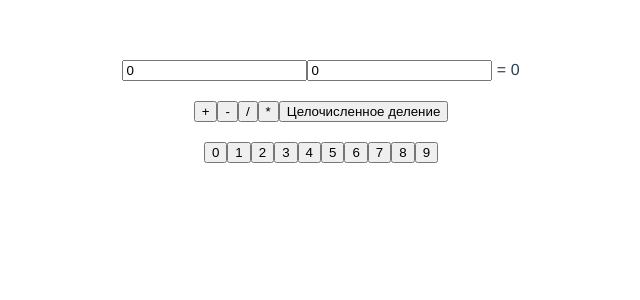
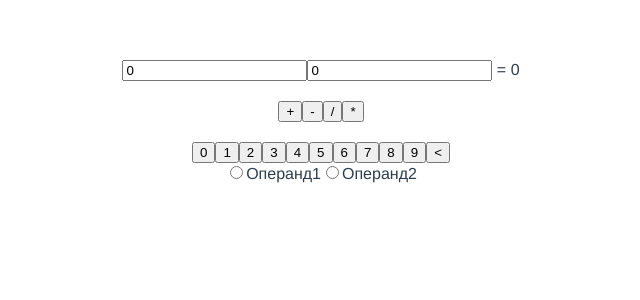
Before and after one commit to kvmpsk/Vue, a Vue app: page / in a window 1280 px wide. Shown: the top 300 px of the page, without its empty margins (319-959 px from the left). Built offline with nearby package versions, Linux system fonts and the light colour scheme.

Commit message:
DZ lesson3

```diff
--- a/src/components/Calculator.vue
+++ b/src/components/Calculator.vue
@@ -26,6 +26,17 @@
       </button>
     </div>
 
+    <div class="check_operand">
+      <label for="operand1">
+        <input type="radio" id="operand1"><span>Операнд1</span>
+      </label>
+
+      <label for="operand2">
+        <input type="radio" id="operand2"><span>Операнд2</span>
+      </label>
+
+    </div>
+
   </div>
 
 
@@ -41,8 +52,8 @@ export default {
       result: 0,
       error: "",
       logs: {},
-      calcButton: [0,1,2,3,4,5,6,7,8,9],
-      operands: ['+', '-', '/', '*', 'Целочисленное деление']
+      calcButton: [0,1,2,3,4,5,6,7,8,9,'<' ],
+      operands: ['+', '-', '/', '*']
     }
   },
   methods: {
@@ -60,9 +71,6 @@ export default {
           break;
         case '/':
           this.divide()
-          break;
-        case 'Целочисленное деление':
-          this.Whole()
           break;
       }
       const key = Date.now()
@@ -83,13 +91,9 @@ export default {
         return this.error = "Делить на 0 нельзя"
       }
       this.result = operand1 / operand2
-    },
-    Whole() {
-      this.result = Math.floor(this.operand1 / this.operand2)
     }
   },
   computed: {
-
   }
 }
 </script>
@@ -101,7 +105,6 @@ export default {
 .keybutton {
   margin-top: 20px;
 }
-
 .keyboard {
   margin-top: 20px;
   margin-bottom: 5px;
```
Lines whose indentation alone changed are shown as unchanged.
